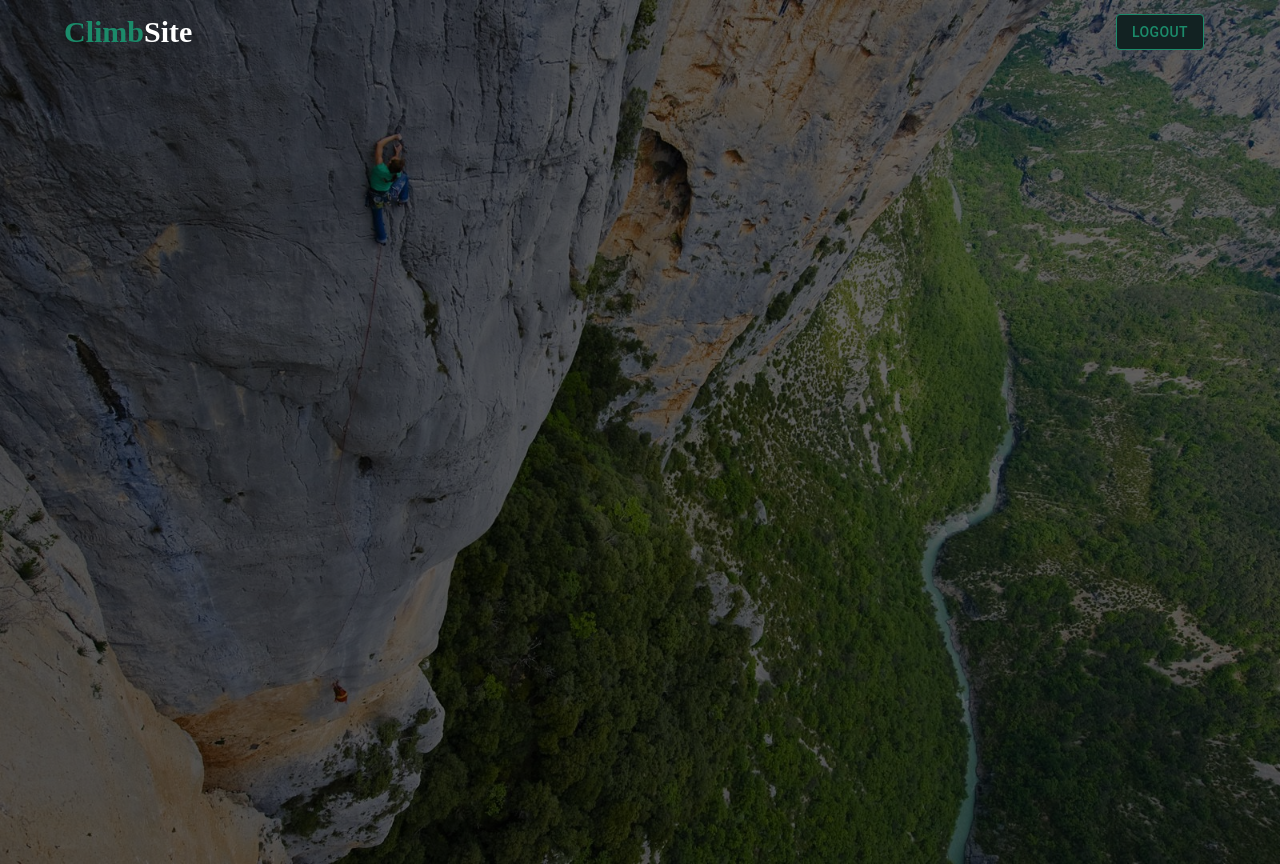
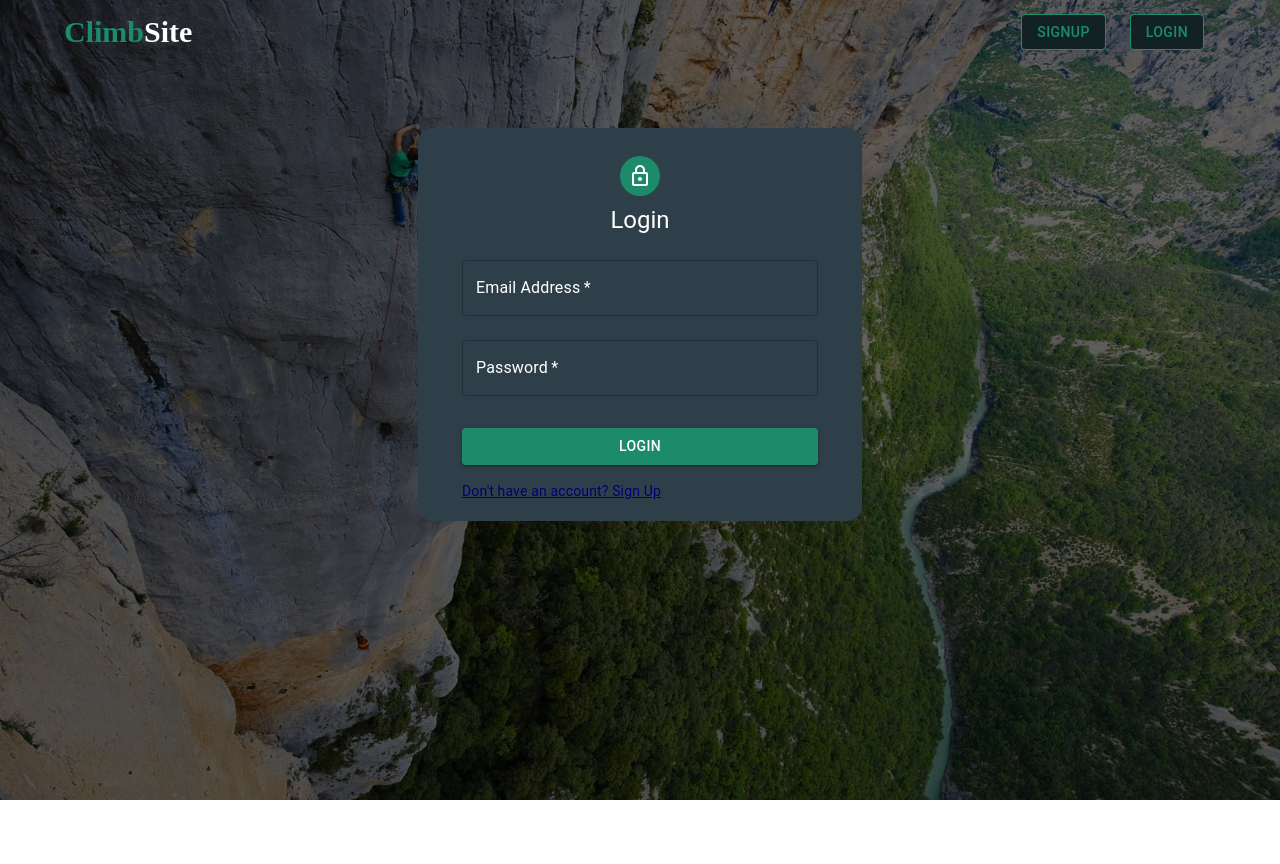
Before and after one commit to joeri2k/ClimbSite-Landing-page, a React (Create React App) app: page /dashboard in a window 1280 px wide. After the commit the page ends 800 px from the top, so only its background shows below. Built offline with nearby package versions, Linux system fonts and the light colour scheme.

Commit message:
fixed protected routes

```diff
--- a/src/App.js
+++ b/src/App.js
@@ -32,11 +32,11 @@ function App() {
         <CssBaseline />
         <Router>
           <Routes>
-            <Route element={<ProtectedRoutes />}>
-              <Route exact path="/" element={<Landing />} />
-              <Route path="/login" element={<Login />} />
-              <Route path="/signup" element={<Signup />} />
-            </Route>
+            {/* <Route element={<ProtectedRoutes />}> */}
+            <Route exact path="/" element={<Landing />} />
+            <Route path="/login" element={<Login />} />
+            <Route path="/signup" element={<Signup />} />
+            {/* </Route> */}
             <Route element={<ProtectedProfile />}>
               <Route path="/dashboard" element={<Dashboard />} />
             </Route>
--- a/src/components/ProtectedProfile.js
+++ b/src/components/ProtectedProfile.js
@@ -1,5 +1,5 @@
 import { Outlet } from "react-router-dom";
-import Dashboard from "../pages/Dashboard";
+import Login from "../pages/Login";
 const useAuth = () => {
   const token = localStorage.getItem("token");
   if (token === null) {
@@ -9,6 +9,6 @@ const useAuth = () => {
 };
 const ProtectedProfile = () => {
   const isAuth = useAuth();
-  return isAuth ? <Outlet /> : <Dashboard />;
+  return isAuth ? <Outlet /> : <Login />;
 };
 export default ProtectedProfile;
--- a/src/pages/Dashboard.js
+++ b/src/pages/Dashboard.js
@@ -19,6 +19,8 @@ const Dashboard = () => {
         <span>{localStorage.getItem("name")}</span>
         <br />
         <span>{localStorage.getItem("email")}</span>
+        <br />
+        <span>{localStorage.getItem("token")}</span>
       </div>
     </div>
   );
--- a/src/pages/Login.js
+++ b/src/pages/Login.js
@@ -3,7 +3,6 @@ import Avatar from "@mui/material/Avatar";
 import Button from "@mui/material/Button";
 import CssBaseline from "@mui/material/CssBaseline";
 import TextField from "@mui/material/TextField";
-import Link from "@mui/material/Link";
 import Grid from "@mui/material/Grid";
 import Box from "@mui/material/Box";
 import LockOutlinedIcon from "@mui/icons-material/LockOutlined";
@@ -13,6 +12,7 @@ import axios from "axios";
 import { useNavigate } from "react-router-dom";
 import { useState } from "react";
 import Navbar from "../components/Navbar";
+import { Link } from "react-router-dom";
 
 export default function Login() {
   //const [loggedIn, setLoggedIn] = useState(false);
@@ -108,18 +108,17 @@ export default function Login() {
             >
               LogIn
             </Button>
-            <Grid container>
-              <Grid item xs>
-                <Link href="#" variant="body2">
-                  Forgot password?
-                </Link>
-              </Grid>
-              <Grid item>
-                <Link href="#" variant="body2">
-                  {"Don't have an account? Sign Up"}
-                </Link>
-              </Grid>
-            </Grid>
+
+            <Typography variant="body2">
+              <Link
+                style={{
+                  color: "#000075",
+                }}
+                to="/signup"
+              >
+                Don't have an account? Sign Up
+              </Link>
+            </Typography>
           </Box>
         </Box>
       </Container>
```
